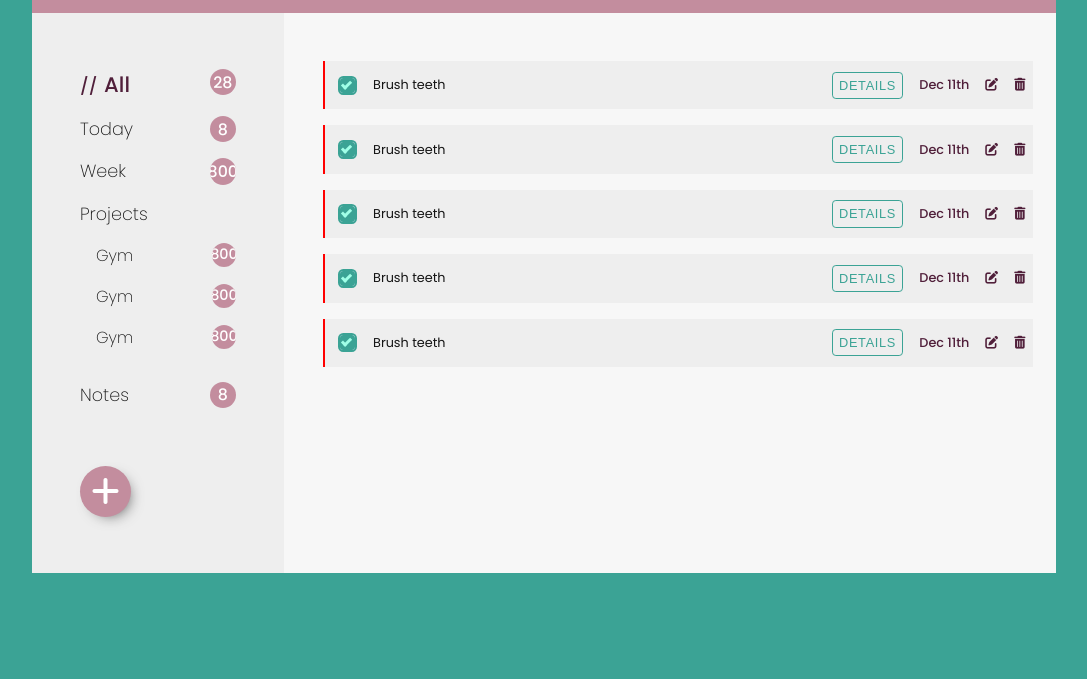
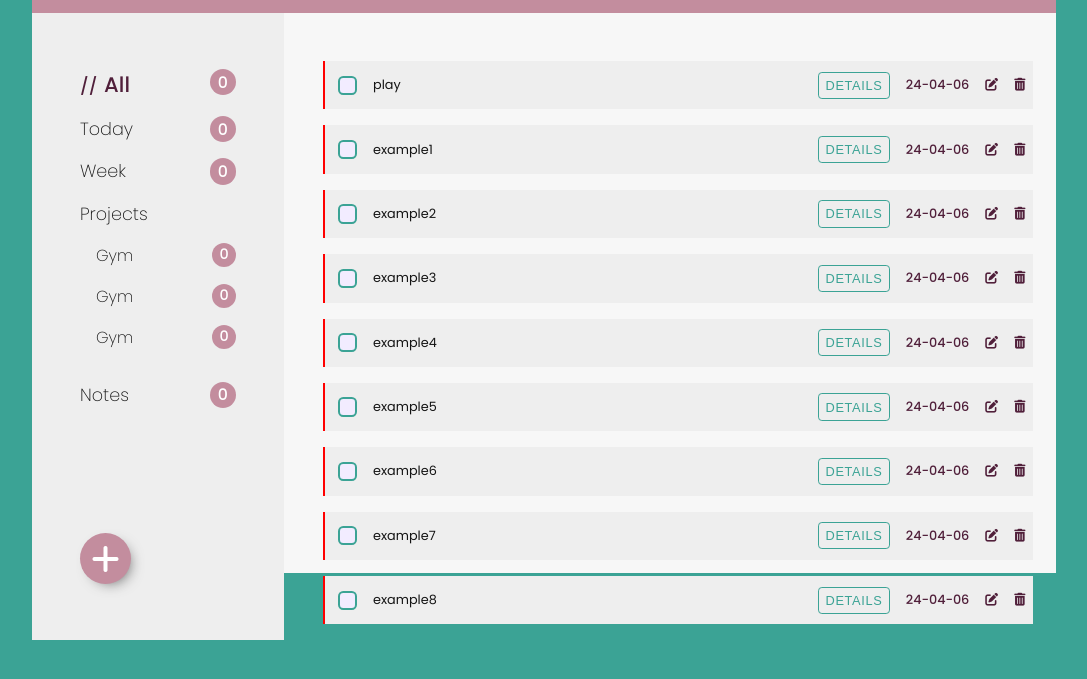
Before and after one commit to CarlosAlexanderA/Javascript-intermediate, a website built with webpack: page todo-List/src/index.html in a window 1280 px wide. Shown: the part 67-746 px from the top of the page, without its empty margins (96-1183 px from the left). Built offline with nearby package versions, Linux system fonts and the light colour scheme.

```diff
--- a/todo-List/src/index.html
+++ b/todo-List/src/index.html
@@ -31,19 +31,19 @@
                 <li>
                   <a href="#" class="active" data-name="all">
                     <span>All</span>
-                    <div class="number-round"><span>28</span></div>
+                    <div class="number-round"><span>0</span></div>
                   </a>
                 </li>
                 <li>
                   <a href="#" data-name="today">
                     <span>Today</span>
-                    <div class="number-round"><span>8</span></div>
+                    <div class="number-round"><span>0</span></div>
                   </a>
                 </li>
                 <li>
                   <a href="#" data-name="week">
                     <span>Week</span>
-                    <div class="number-round"><span>800</span></div>
+                    <div class="number-round"><span>0</span></div>
                   </a>
                 </li>
                 <li>
@@ -52,19 +52,19 @@
                     <li>
                       <a href="#" data-name="gym">
                         <span>Gym</span>
-                        <div class="number-round"><span>800</span></div>
+                        <div class="number-round"><span>0</span></div>
                       </a>
                     </li>
                     <li>
                       <a href="#">
                         <span>Gym</span>
-                        <div class="number-round"><span>800</span></div>
+                        <div class="number-round"><span>0</span></div>
                       </a>
                     </li>
                     <li>
                       <a href="#">
                         <span>Gym</span>
-                        <div class="number-round"><span>800</span></div>
+                        <div class="number-round"><span>0</span></div>
                       </a>
                     </li>
                   </ul>
@@ -72,7 +72,7 @@
                 <li>
                   <a href="#">
                     <span>Notes</span>
-                    <div class="number-round"><span>8</span></div>
+                    <div class="number-round"><span>0</span></div>
                   </a>
                 </li>
               </ul>
@@ -86,7 +86,7 @@
           <div class="main-container">
             <div class="container">
               <div class="list-notes">
-                <div class="card active" data-name="gym">
+                <!-- <div class="card active" data-name="gym">
                   <div class="left">
                     <label class="cont">
                       <input type="checkbox" checked="" />
@@ -175,7 +175,7 @@
                       <i class="fa-solid fa-trash-can"></i>
                     </span>
                   </div>
-                </div>
+                </div> -->
               </div>
             </div>
           </div>
--- a/todo-List/src/index.js
+++ b/todo-List/src/index.js
@@ -10,7 +10,7 @@
 closeModal.addEventListener("click", () => {
   modalFrame.style.display = "none";
 });
-
+let idNum = 0;
 class ToDo {
   constructor(title, descripton, date, priority, project) {
     this.title = title;
@@ -18,45 +18,89 @@
     this.date = date;
     this.priority = priority;
     this.project = project;
+    this.idCard = idNum++;
   }
 
   build() {
     const card = document.createElement("div");
-    card.classList.add("card");
+    card.id = this.idCard;
+    card.className = "card active";
     card.setAttribute("data-name", this.project);
-    card.innerHTML = `
-      <div class="left">
-        <label class="cont">
-          <input type="checkbox"/>
-        </label>
-        <h5 class="dsc-note">${this.title}</h5>
-      </div>
-      <div class="right">
-        <button id="dtl-note" class="btn-light">Details</button>
-        <span id="fch-simple">${this.date}</span>
-        <span class="icon" id="edit-note">
-          <i class="fa-solid fa-pen-to-square"></i>
-        </span>
-        <span class="icon" id="del-note">
-          <i class="fa-solid fa-trash-can"></i>
-        </span>
-      </div>`;
+    const checkInput = this.check();
+    const left = document.createElement("div");
+    left.className = "left";
+    const right = document.createElement("div");
+    right.className = "right";
+    right.innerHTML = `<button id="dtl-note" class="btn-light">Details</button>
+    <span id="fch-simple">${this.date}</span>`;
+    right.append(this.edit(), this.delete());
+    const cont = document.createElement("label");
+    cont.className = "cont";
+    const titleNote = document.createElement("h5");
+    titleNote.className = "dsc-note";
+    titleNote.textContent = this.title;
+    cont.appendChild(checkInput);
+    left.append(cont, titleNote);
+    card.append(left, right);
+
     return card;
+  }
+  check() {
+    const checkInput = document.createElement("input");
+    checkInput.setAttribute("type", "checkbox");
+    checkInput.addEventListener("click", () => {
+      const allChecked = document.querySelectorAll(
+        `.card[data-name='${this.project}'] .cont input[type='checkbox']`
+      );
+      const checks = Array.from(allChecked).filter((check) => check.checked);
+
+      console.log(checks.length);
+      const countNote = document.querySelector(
+        `main aside nav ul li a[data-name = '${this.project}'] > .number-round > span`
+      );
+      countNote.textContent = checks.length;
+      console.log(countNote);
+    });
+    return checkInput;
+  }
+  delete() {
+    const deleteBtn = document.createElement("span");
+    deleteBtn.className = "icon";
+    const icon = document.createElement("i");
+    icon.className = "fa-solid fa-trash-can";
+    deleteBtn.appendChild(icon);
+    deleteBtn.addEventListener("click", () => {
+      listNotes.removeChild(document.getElementById(this.idCard));
+    });
+    return deleteBtn;
+  }
+  edit() {
+    const editBtn = document.createElement("span");
+    editBtn.className = "icon";
+    const icon = document.createElement("i");
+    icon.className = "fa-solid fa-pen-to-square";
+    editBtn.appendChild(icon);
+    editBtn.addEventListener("click", () => {
+      console.log("edit button");
+    });
+    return editBtn;
   }
 }
 const options = document.querySelectorAll("main aside nav ul li a");
-console.log(options);
-const notesList = document.querySelectorAll(
-  "main .main-container .list-notes .card"
-);
-console.log(notesList[0].classList.contains("active"));
-
+// console.log(options);
+const notesList = () => {
+  return document.querySelectorAll("main .main-container .list-notes .card");
+};
+// console.log(notesList()[0].classList.contains("active"));
+const elementById = (id) => {
+  return document.getElementById(id);
+};
 options.forEach((item) => {
   item.addEventListener("click", () => {
     options.forEach((item) => item.classList.remove("active"));
     item.classList.toggle("active");
     let filterName = item.dataset.name;
-    notesList.forEach((note) => {
+    notesList().forEach((note) => {
       const nameNote = note.dataset.name;
       console.log(nameNote);
       if (filterName === nameNote || filterName === "all") {
@@ -69,15 +113,15 @@
     });
   });
 });
-const btnChecked = document.querySelectorAll(
-  ".card .cont input[type='checkbox']"
-);
+const btnChecked = () => {
+  return document.querySelectorAll(".card .cont input[type='checkbox']");
+};
 
-console.log(btnChecked[0].parentElement);
+// console.log(btnChecked()[0].parentElement);
 
 let numcheck = 0;
 let category = "week";
-btnChecked.forEach((btn) => {
+btnChecked().forEach((btn) => {
   btn.addEventListener("click", () => {
     if (btn.checked === true) {
       numcheck++;
@@ -91,8 +135,28 @@
   });
 });
 const play = new ToDo("play", "play with friends", "24-04-06", "low", "gym");
+const example1 = new ToDo("example1", "example1", "24-04-06", "low", "week");
+const example2 = new ToDo("example2", "example2", "24-04-06", "low", "week");
+const example3 = new ToDo("example3", "example3", "24-04-06", "low", "today");
+const example4 = new ToDo("example4", "example4", "24-04-06", "low", "gym");
+const example5 = new ToDo("example5", "example5", "24-04-06", "low", "today");
+const example6 = new ToDo("example6", "example6", "24-04-06", "low", "today");
+const example7 = new ToDo("example7", "example7", "24-04-06", "low", "gym");
+const example8 = new ToDo("example8", "example8", "24-04-06", "low", "gym");
+
 // console.log(play.build());
+// console.log(play.project);
+const listNotes = document.querySelector(".main-container .list-notes");
+listNotes.append(
+  play.build(),
+  example1.build(),
+  example2.build(),
+  example3.build(),
+  example4.build(),
+  example5.build(),
+  example6.build(),
+  example7.build(),
+  example8.build()
+);
 
-const listNotes = document.querySelector(".main-container .list-notes");
-listNotes.appendChild(play.build());
-console.log(listNotes);
+console.log(elementById(0));
--- a/todo-List/webpack.config.js
+++ b/todo-List/webpack.config.js
@@ -25,6 +25,7 @@
     ],
   },
   plugins: [new HtmlWebpackPlugin({ template: "src/index.html" })],
+  devtool: "source-map", //ayuda en encontrar errores, pero es lenta y proporciona el codigo fuente al usuario
   devServer: {
     open: true, //abrir el navergador
     port: 3100, // puerto de carga
```
Also changed, not shown: todo-List/build/index.html, todo-List/build/main.js, 1 other file.
